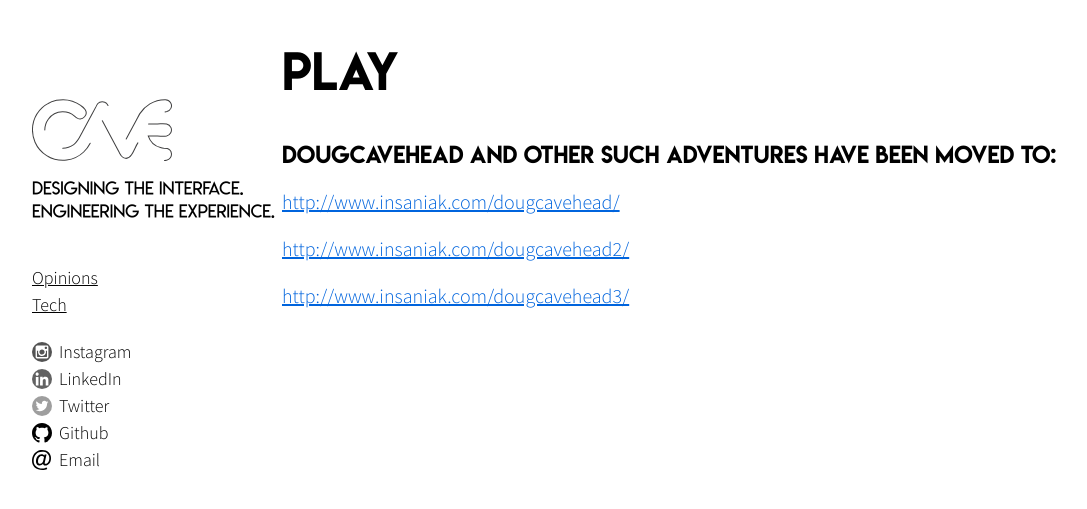
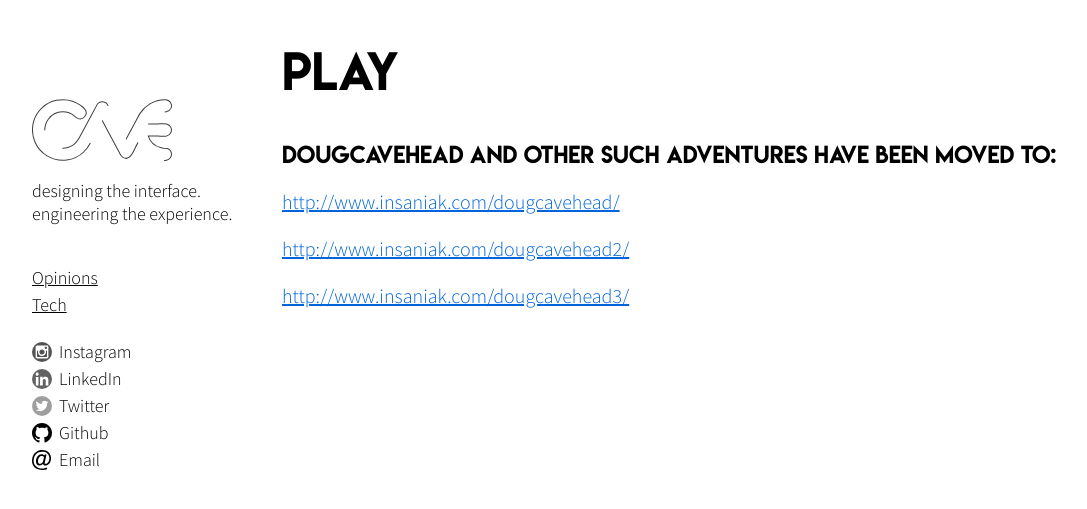
Before and after one commit to gcsalzburg/gcsalzburg.github.io, a Jekyll site: the page built from play.html, in a window 1280 px wide and 900 px high. Shown: the top 509 px of the window, without its empty margins (18-1105 px from the left). Built offline with Jekyll 4.4.1, drawn with Linux system fonts in a browser that asks for light colours.

Commit message:
Fix strapline text

```diff
--- a/_sass/_layout.scss
+++ b/_sass/_layout.scss
@@ -71,6 +71,7 @@ body{
    h3{
       font-weight:300;
       text-transform: lowercase;
+      font-family: $font_title;
       line-height:1.3em;
       position: relative;
       z-index:50;
```
